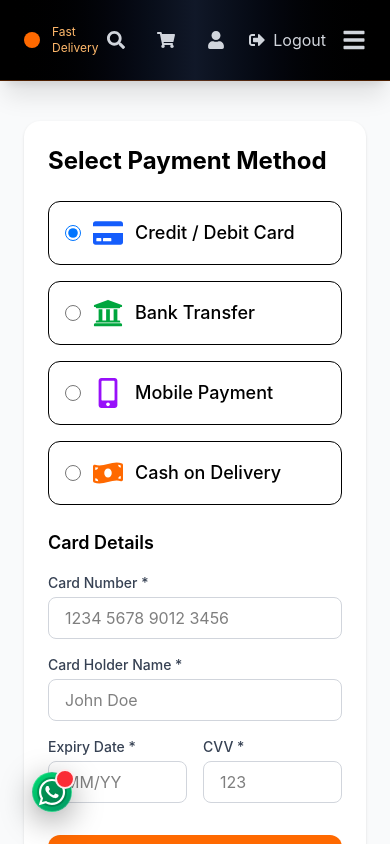
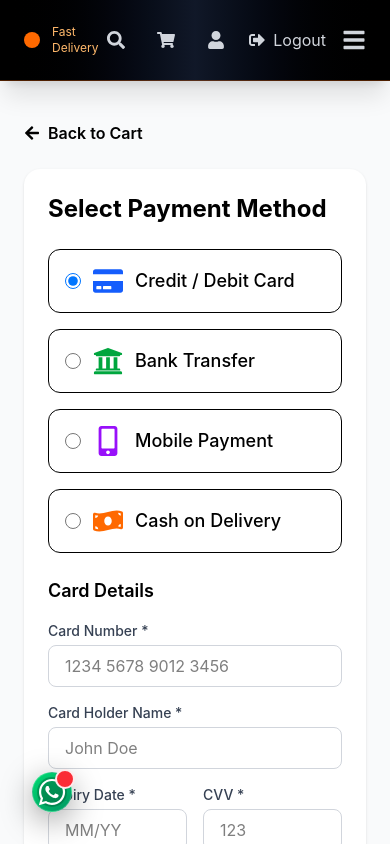
Before and after one commit to HirushaDev/HiruEats-Online-Food-Delivery-System, a React (Vite) app in the folder client/: page /payment in a window 390 px wide. Shown: the top 844 px of the page. Built offline with nearby package versions, Linux system fonts and the light colour scheme; sample sign-in values are in the browser's storage.

Commit message:
create responsive payment page

```diff
--- a/client/src/Pages/Payment/Payment.jsx
+++ b/client/src/Pages/Payment/Payment.jsx
@@ -8,7 +8,9 @@ import {
   FaUniversity,
   FaMobileAlt,
   FaMoneyBillWave,
+  FaArrowLeft,
 } from "react-icons/fa";
+
 
 const Payment = () => {
   const navigate = useNavigate();
@@ -619,6 +621,15 @@ const Payment = () => {
   // ── MAIN RENDER ──
   return (
     <div className="min-h-screen bg-gray-50 px-6 py-10">
+      <div className="max-w-6xl mx-auto mb-6">
+  <button
+    onClick={() => navigate(-1)}
+    className="flex items-center gap-2 text-black hover:text-orange-600 font-semibold cursor-pointer"
+  >
+    <FaArrowLeft />
+    Back to Cart
+  </button>
+</div>
       <div className="max-w-6xl mx-auto grid grid-cols-1 lg:grid-cols-3 gap-8">
 
         {/* LEFT SIDE - PAYMENT METHODS */}
```
